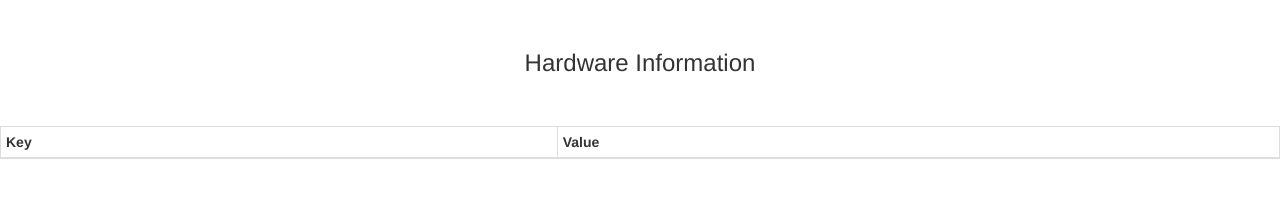
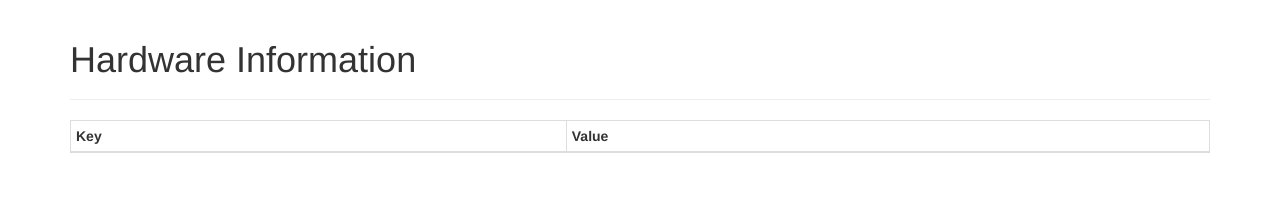
Before and after one commit to azenla/chrome-hwinfo, a browser extension: page hwinfo.html in a window 1280 px wide. Drawn offline with Linux system fonts and the light colour scheme.

Commit message:
Made the design much more visually appealing with my new Bootstrap Skills

```diff
--- a/hwinfo.html
+++ b/hwinfo.html
@@ -5,9 +5,9 @@
     <link href="css/bootstrap.min.css" rel="stylesheet">
     <link href="css/style.css" rel="stylesheet">
   </head>
-  <body>
-    <div class="centered">
-      <h3>Hardware Information</h3>
+  <body class="container">
+    <div class="page-header">
+      <h1>Hardware Information</h1>
     </div>
     <table id="infoTable" border="1" class="table table-condensed table-striped table-bordered table-hover">
       <thead>
```
